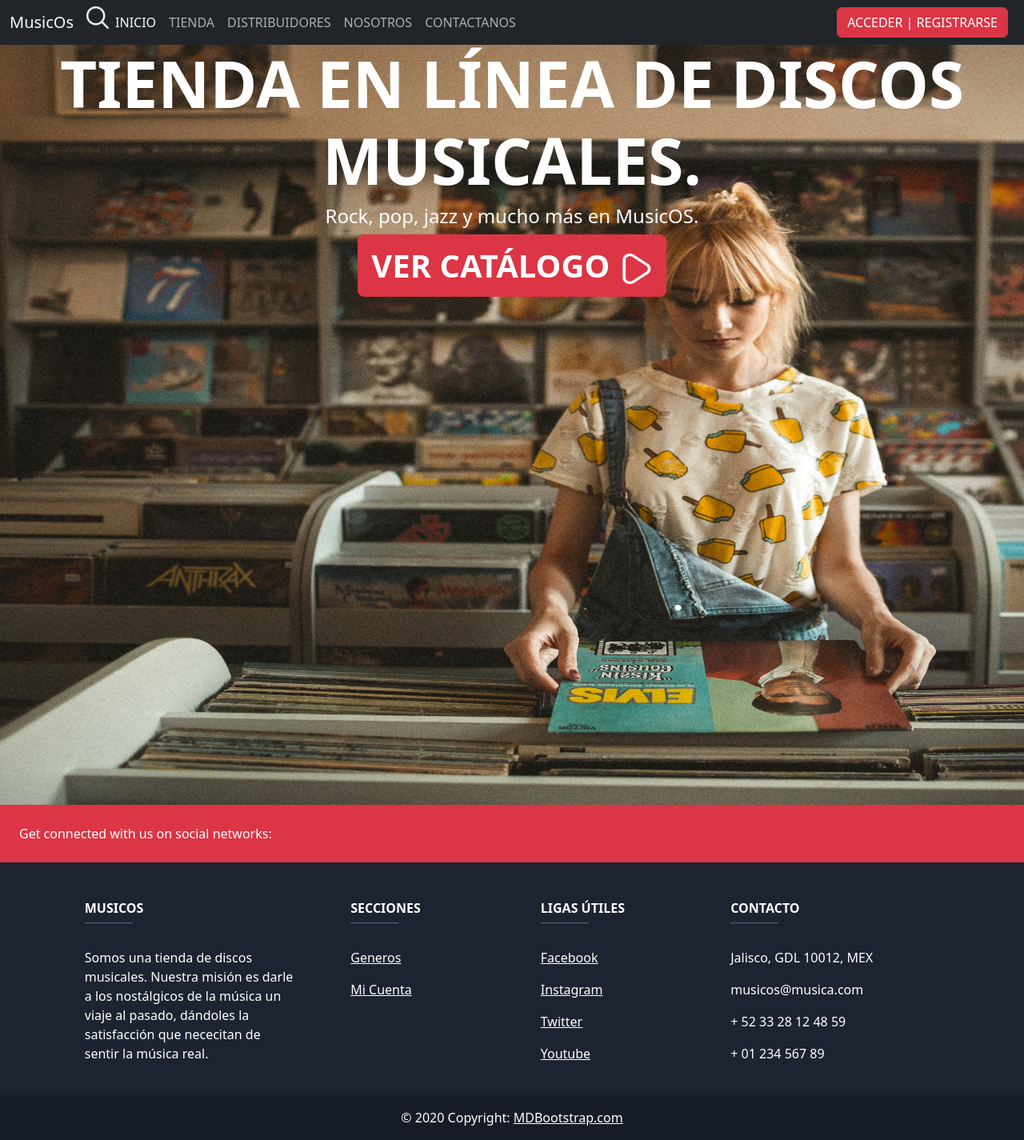
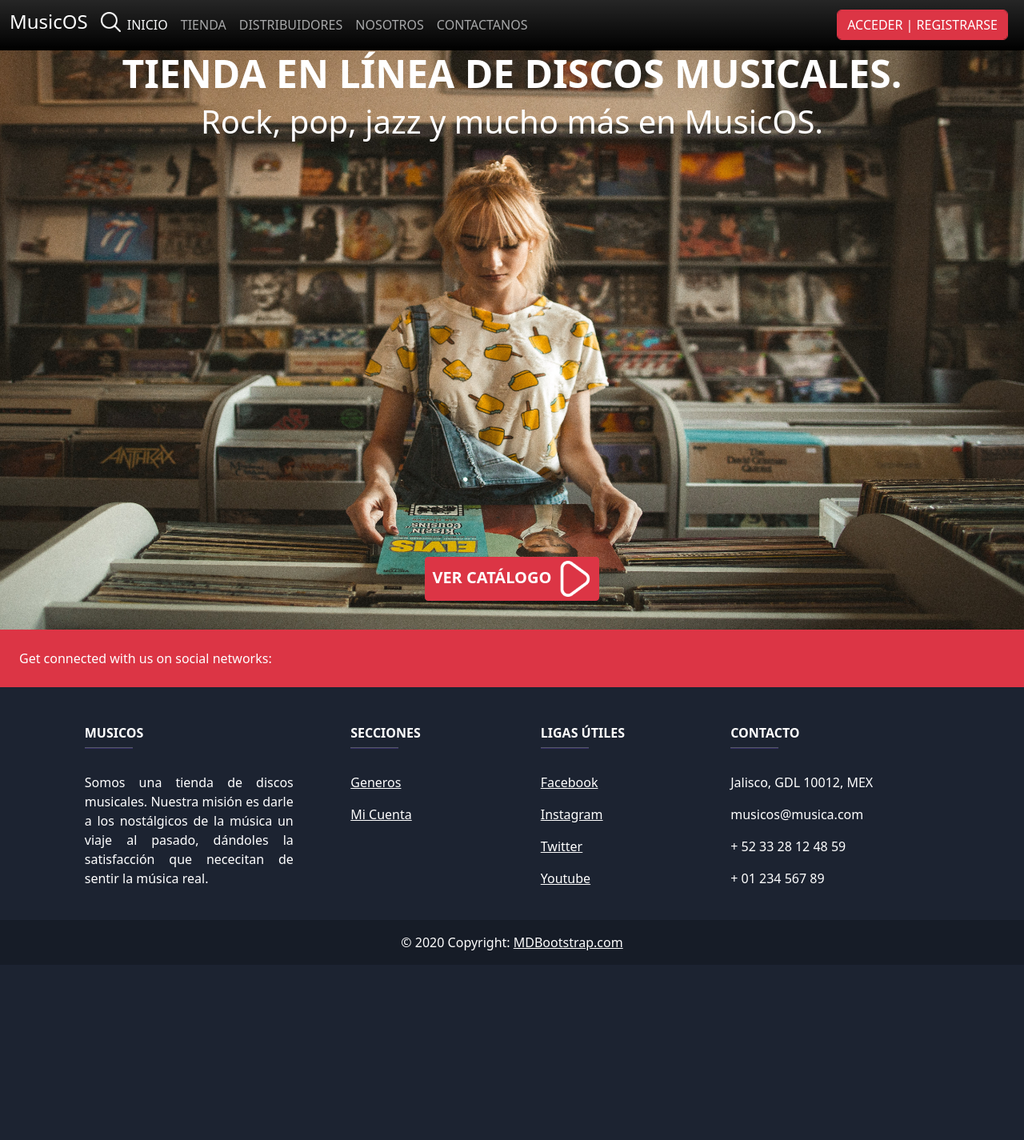
Before and after one commit to EdwinOrtegaGutierrez/MusicOS, a Flask app: page / in a window 1280 px wide. Shown: the whole page at 80% size. After the commit the page ends 1188 px from the top, so only its background shows below. Run offline with Flask 2, Linux system fonts and the light colour scheme; some libraries are stand-ins or nearby versions.

Commit message:
Primer avance del index Jorge, Edwin, Alan

```diff
--- a/static/css/base.css
+++ b/static/css/base.css
@@ -1,9 +1,5 @@
-#content{
+.content{
     background-image: url('/static/img/index.jpg');
-    background-size: 1865px 950px;
+    background-size: 100% 100%;
     background-repeat: no-repeat;
-    height: 950px;
-
 }
-
-/*1300 x 700*/
--- a/static/css/index.css
+++ b/static/css/index.css
@@ -0,0 +1,14 @@
+#btn_catalogo button{
+    margin-top: 40%;
+    margin-bottom: 2.8%;
+}
+
+@media screen and (max-width: 898px) {
+    #titulo{
+        font-size: 100%;
+        padding-top: 3%;
+    }
+    #subtitulo{
+        font-size: 90%;
+    }
+}
--- a/templates/home/base.html
+++ b/templates/home/base.html
@@ -1,20 +1,20 @@
 <!doctype html>
 <html lang="en">
     <head>
-        {% block head %}
         <meta charset="UTF-8">
         <meta http-equiv="X-UA-Compatible" content="IE=edge">
         <meta name="viewport" content="width=device-width, initial-scale=1.0">
         <link rel="stylesheet" href="{{ url_for('static', filename='css/bootstrap-5.3.0-alpha1-dist/css/bootstrap.min.css') }}">
         <link rel="stylesheet" href="{{ url_for('static', filename='css/base.css') }}">
-        <title>{% block title %}MusicOS{% endblock %}</title>
+        {% block head %}
         {% endblock %}
+        <title>{% block title %}{% endblock %}</title>
     </head>
     <body>
 
-        <nav class="navbar navbar-expand-lg bg-dark" data-bs-theme="dark">
+        <nav class="navbar navbar-expand-lg bg-black bg-gradient" data-bs-theme="dark">
             <div class="container-fluid">
-                <a class="navbar-brand" href="#">MusicOs</a>
+                <a class="navbar-brand" href="#"> <p class="h4">MusicOS</p></a>
 
                 <button class="navbar-toggler" type="button" data-bs-toggle="collapse" data-bs-target="#navbarText" aria-controls="navbarText" aria-expanded="false" aria-label="Toggle navigation">
                     <span class="navbar-toggler-icon"></span>
@@ -22,9 +22,11 @@
 
                 <div class="collapse navbar-collapse" id="navbarText">
                     <ul class="navbar-nav me-auto mb-2 mb-lg-0">
-                        <a class="nav-brand"  href="#">
-                            <img class="img-fluid" src="/static/img/search.png" alt="Bootstrap" width="28" height="28" style="filter: brightness(0) invert(1);">
-                        </a>
+                        <li class="nav-item">
+                            <a class="navbar-item fw-bold fs-5" href="#">
+                                <img  src="{{ url_for('static', filename='img/search.png') }}" alt="" width="25" height="25" style="filter: brightness(0) invert(1);"/>
+                            </a>
+                        </li>
                         <li class="nav-item">
                             <a class="nav-link active" aria-current="page" href="#" style="text-transform: uppercase;">Inicio</a>
                         </li>
@@ -48,34 +50,34 @@
             </div>
         </nav>
 
-        <div id="content" data-bs-theme="dark">{% block content %}{% endblock %}</div>
+        <div class="content" data-bs-theme="dark">{% block content %}{% endblock %}</div>
 
-        <footer class="text-center text-lg-start text-white" style="background-color: #1c2331">
+        <footer class="text-lg-start text-white" style="background-color: #1c2331">
             <!-- Section: Social media -->
             <section class="d-flex justify-content-between p-4" style="background-color: #dc3545;">
             <!-- Left -->
-            <div class="me-5">
-                <span>Get connected with us on social networks:</span>
+            <div>
+                <span class="text-left" style="text-align: justify;">Get connected with us on social networks:</span>
             </div>
             <!-- Left -->
             <!-- Right -->
             <div>
-                <a href="" class="text-white me-4">
+                <a href="" class="me-4">
                     <i class="fab fa-facebook-f"></i>
                 </a>
-                <a href="" class="text-white me-4">
+                <a href="" class="me-4">
                     <i class="fab fa-twitter"></i>
                 </a>
-                <a href="" class="text-white me-4">
+                <a href="" class="me-4">
                     <i class="fab fa-google"></i>
                 </a>
-                <a href="" class="text-white me-4">
+                <a href="" class="me-4">
                     <i class="fab fa-instagram"></i>
                 </a>
-                <a href="" class="text-white me-4">
+                <a href="" class="me-4">
                     <i class="fab fa-linkedin"></i>
                 </a>
-                <a href="" class="text-white me-4">
+                <a href="" class="me-4">
                     <i class="fab fa-github"></i>
                 </a>
             </div>
@@ -90,7 +92,7 @@
                         <div class="col-md-3 col-lg-4 col-xl-3 mx-auto mb-4">
                             <h6 class="text-uppercase fw-bold">MusicOS</h6>
                             <hr class="mb-4 mt-0 d-inline-block mx-auto" style="width: 60px; background-color: #7c4dff; height: 2px"/>
-                            <p>
+                            <p class="text-left" style="text-align: justify;">
                                 Somos una tienda de discos musicales. Nuestra misión es darle a los nostálgicos
                                 de la música un viaje al pasado, dándoles la satisfacción que nececitan de sentir
                                 la música real.
--- a/templates/home/index.html
+++ b/templates/home/index.html
@@ -1,18 +1,21 @@
 {% extends "/home/base.html" %}
-{% block title %}Index{% endblock %}
+{% block head %}
+    <link rel="stylesheet" href="{{ url_for('static', filename='css/index.css') }}">
+{% endblock %}
+{% block title %}MusicOS{% endblock %}
 
 {% block content %}
     <div class="text-center">
-        <h1 class="display-1 fw-bold">TIENDA EN LÍNEA DE DISCOS MUSICALES.</h1>
-        <h3 class="fs-4 ">Rock, pop, jazz y  mucho más en MusicOS.</h3>
+        <h1 id="titulo" class="display-5 fw-bold">TIENDA EN LÍNEA DE DISCOS MUSICALES.</h1>
+        <h3 id="subtitulo" class="display-6">Rock, pop, jazz y  mucho más en MusicOS.</h3>
     </div>
 
-    <div class="text-center">
-        <button type="button" class="btn btn-danger btn-lg fw-bold fs-1 ">
-            VER CATÁLOGO
-            <img  src="/static/img/play.png" alt="" width="43" height="38" style="filter: brightness(0) invert(1);"/><br/>
+    <div id="btn_catalogo" class="text-center">
+        <button type="button" class="btn btn-danger btn-sm">
+            <a class="navbar-brand fw-bold fs-5" href="#">
+                VER CATÁLOGO
+                <img  src="{{ url_for('static', filename='img/play.png') }}" alt="" width="45" height="45" style="filter: brightness(0) invert(1);"/>
+            </a>
         </button>
     </div>
-
-
 {% endblock %}
```
